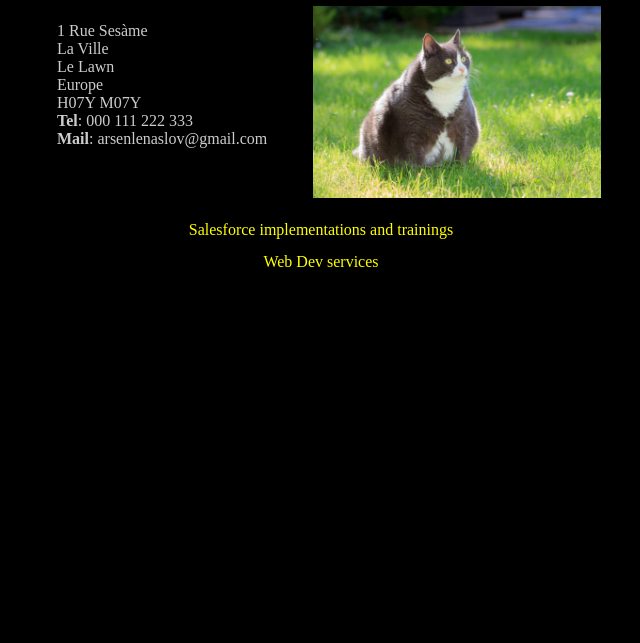
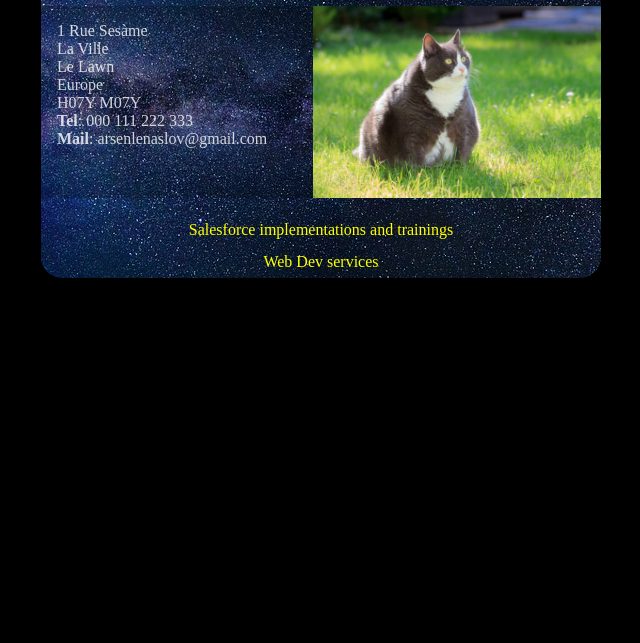
Before and after one commit to ArsenLeNaslov/business-card, a plain HTML site: page index.html in a window 1280 px wide. Shown: the part 157-800 px from the top of the page, without its empty margins (319-959 px from the left). Drawn offline with Linux system fonts and the light colour scheme; a web font is replaced by a local one.

Commit message:
Update background image path

```diff
--- a/style.css
+++ b/style.css
@@ -15,7 +15,7 @@ html {
   width: 35em;
   height: 22em;
   margin: 5em auto;
-  background-image: url(milky-way-2695569_640.jpg);
+  background-image: url(img/milky-way-2695569_640.jpg);
   border: 0.2em solid black;
   border-radius: 1.5em;
 }
```
